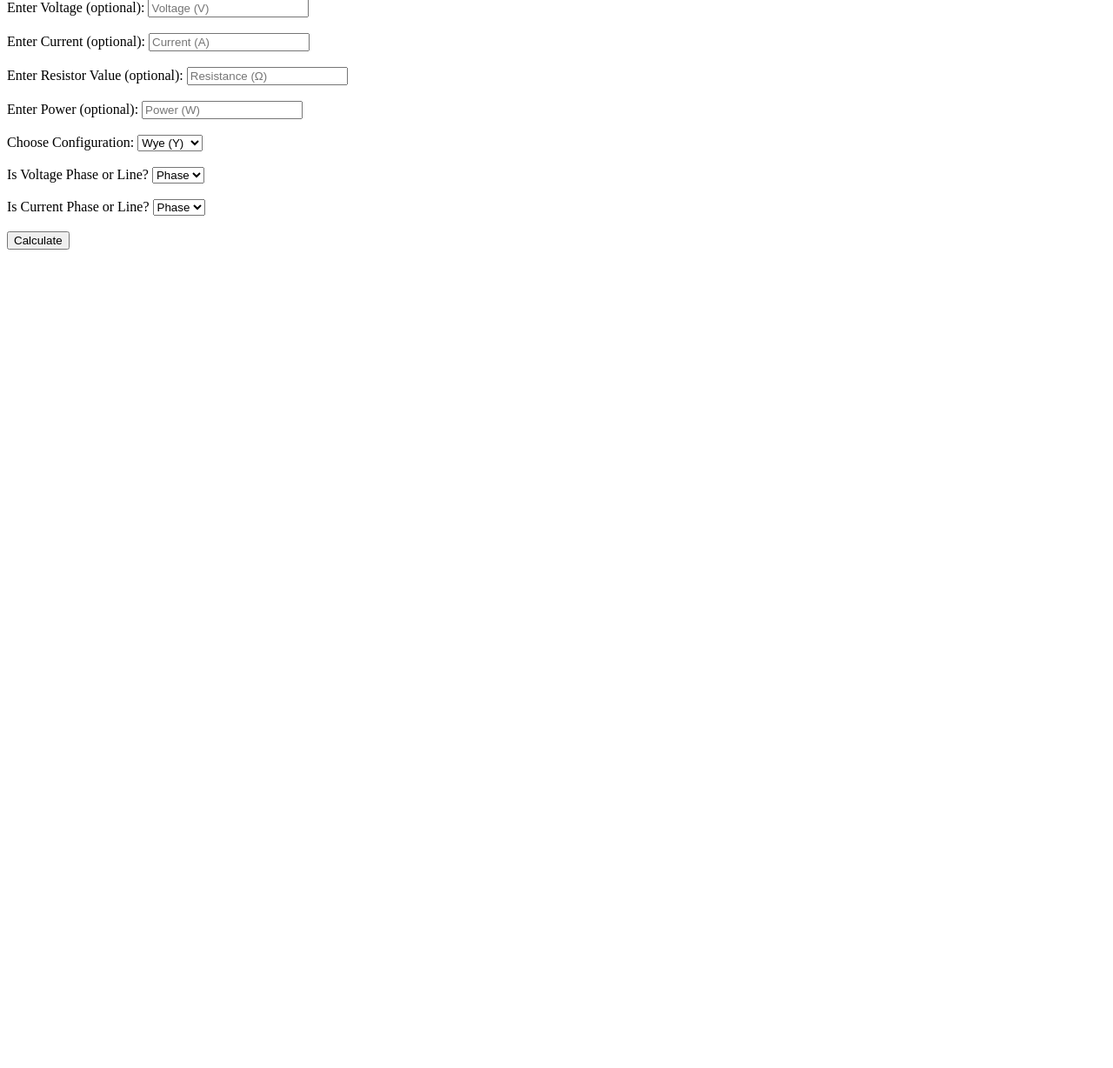
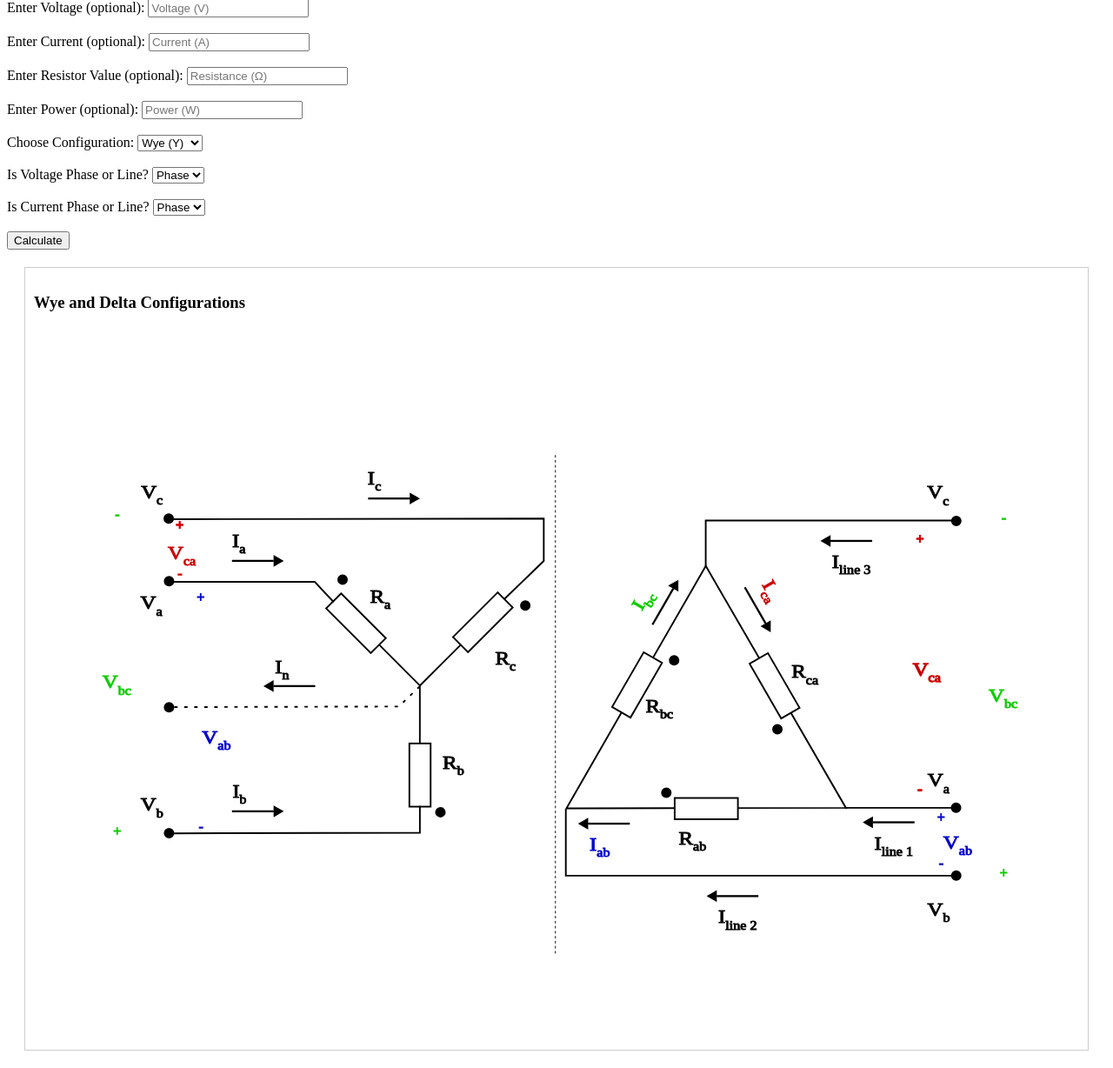
Before and after one commit to emanalva/Power-Model, a Flask app: page / in a window 1280 px wide. Shown: the part 81-1309 px from the top of the page at 87% size. Before the commit the page ends 368 px from the top, so only its background shows below. Run offline with Flask 3, Linux system fonts and the light colour scheme.

Commit message:
update index.html to inlcude wye/delta svg

```diff
--- a/templates/index.html
+++ b/templates/index.html
@@ -4,10 +4,18 @@
     <meta charset="UTF-8">
     <meta name="viewport" content="width=device-width, initial-scale=1.0">
     <title>Power System Calculator</title>
+    <style>
+        .diagram {
+            border: 1px solid #ccc;
+            margin: 20px;
+            padding: 10px;
+        }
+    </style>
 </head>
 <body>
     <h1>Power System Calculator</h1>
 
+    <!-- Input Form -->
     <form action="/calculate" method="POST">
         <!-- Voltage input -->
         <label for="voltage">Enter Voltage (optional):</label>
@@ -49,5 +57,12 @@
         <!-- Submit button -->
         <input type="submit" value="Calculate">
     </form>
+
+    <!-- Wye and Delta Combined Configuration Diagram -->
+    <div class="diagram">
+        <h3>Wye and Delta Configurations</h3>
+        <object type="image/svg+xml" data="{{ url_for('static', filename='diagrams/wye_and_delta_diagram.svg') }}"></object>
+    </div>
+
 </body>
 </html>
```
